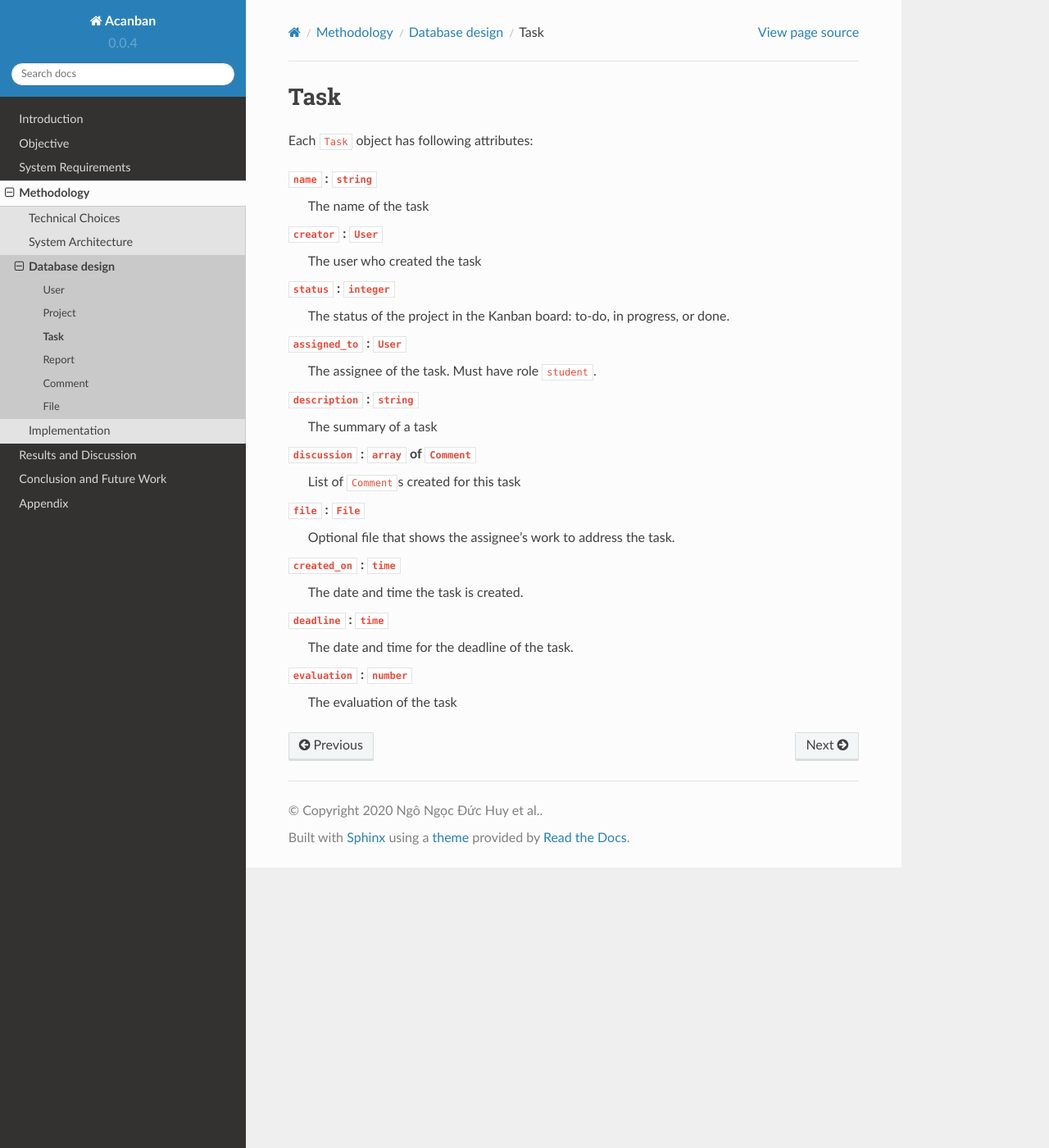
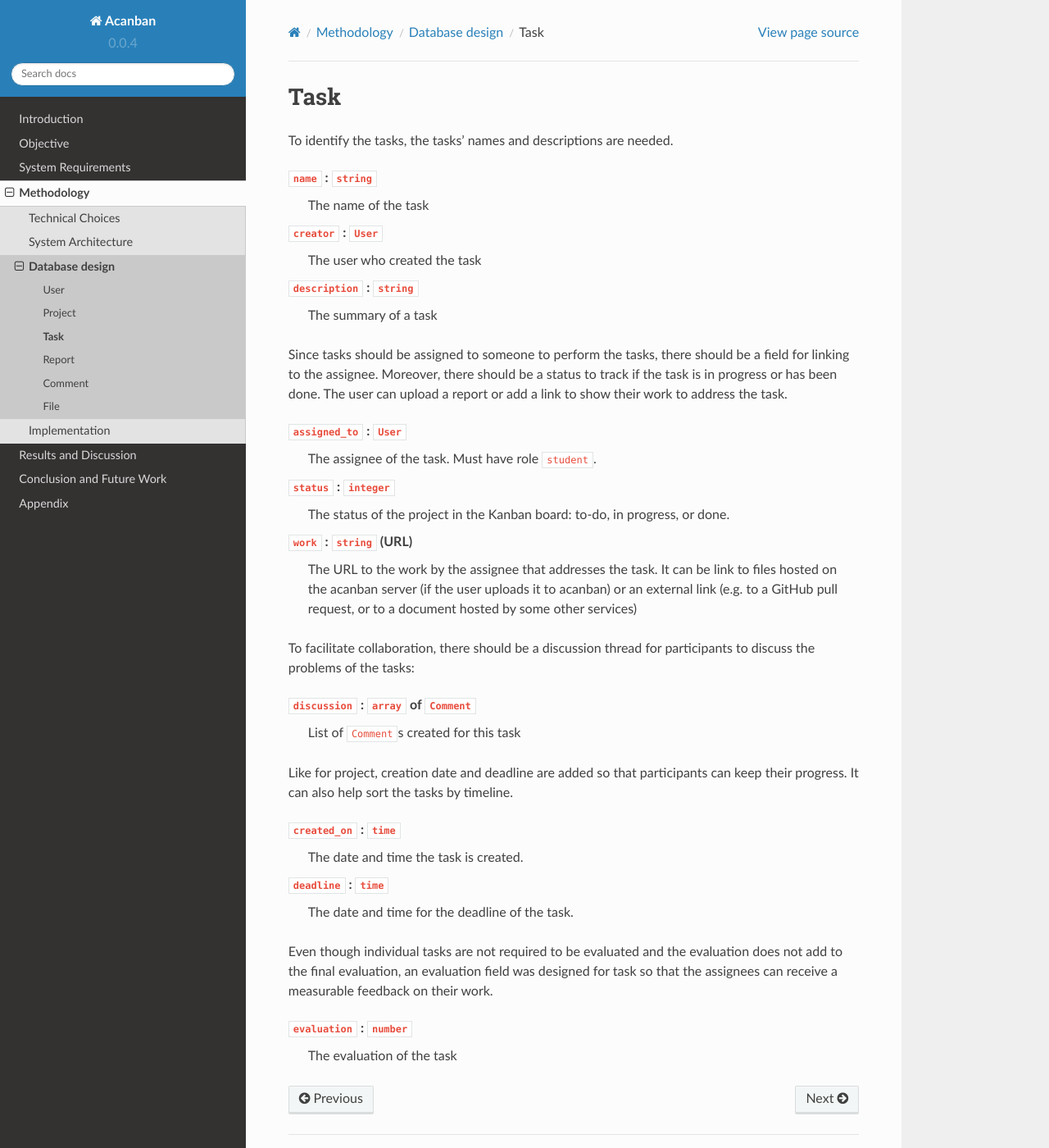
Before and after one commit to Huy-Ngo/acanban, a Sphinx documentation site: the page built from docs/source/meth/database/task.rst, in a window 1280 px wide and 1400 px high. Shown: the whole window at 82% size. Built offline with Sphinx 7.4.7 and the Read the Docs theme 2.0.0, drawn with Linux system fonts in a browser that asks for light colours; the version number is read from the project's files by our own code.

Commit message:
Add more details about some more tables

```diff
--- a/docs/source/meth/database/file.rst
+++ b/docs/source/meth/database/file.rst
@@ -2,7 +2,8 @@ File
 ====
 
 The ``File`` object is needed to store the metadata about the files
-used in project.
+used in project.  The object indicates the IPFS link to the file,
+besides other metadata such as uploader, uploaded time, file name, ...
 
 ``id`` : ``string``
    UUID unique to the upload.
--- a/docs/source/meth/database/project.rst
+++ b/docs/source/meth/database/project.rst
@@ -38,7 +38,7 @@ This is the evaluation of the supervisor. (rewrite this paragraph)
    It can be based on previous evaluation of individual tasks.
 
 Additionally, information about the timeframe of the project is also needed.
-(TBD)
+It can be used for sorting, filtering and reminding participants of the deadline.
 
 ``created_on`` : ``time``
    The date and time the project is created.
--- a/docs/source/meth/database/task.rst
+++ b/docs/source/meth/database/task.rst
@@ -1,7 +1,7 @@
 Task
 ====
 
-Each ``Task`` object has following attributes:
+To identify the tasks, the tasks' names and descriptions are needed.
 
 ``name`` : ``string``
    The name of the task
@@ -9,20 +9,37 @@ Each ``Task`` object has following attributes:
 ``creator`` : ``User``
    The user who created the task
 
-``status`` : ``integer``
-   The status of the project in the Kanban board: to-do, in progress, or done.
+``description`` : ``string``
+   The summary of a task
+
+Since tasks should be assigned to someone to perform the tasks,
+there should be a field for linking to the assignee.
+Moreover, there should be a status to track if the task is in progress
+or has been done.
+The user can upload a report or add a link to show their work
+to address the task.
 
 ``assigned_to`` : ``User``
    The assignee of the task. Must have role ``student``.
 
-``description`` : ``string``
-   The summary of a task
+``status`` : ``integer``
+   The status of the project in the Kanban board: to-do, in progress, or done.
+
+``work`` : ``string`` (URL)
+   The URL to the work by the assignee that addresses the task.
+   It can be link to files hosted on the acanban server
+   (if the user uploads it to acanban)
+   or an external link (e.g. to a GitHub pull request, or to a document hosted
+   by some other services)
+
+To facilitate collaboration, there should be a discussion thread for participants
+to discuss the problems of the tasks:
 
 ``discussion`` : ``array`` of ``Comment``
    List of ``Comment``\s created for this task
 
-``file`` : ``File``
-   Optional file that shows the assignee's work to address the task.
+Like for project, creation date and deadline are added so that participants
+can keep their progress.  It can also help sort the tasks by timeline.
 
 ``created_on`` : ``time``
    The date and time the task is created.
@@ -30,5 +47,9 @@ Each ``Task`` object has following attributes:
 ``deadline`` : ``time``
    The date and time for the deadline of the task.
 
+Even though individual tasks are not required to be evaluated and the evaluation
+does not add to the final evaluation, an evaluation field was designed for task
+so that the assignees can receive a measurable feedback on their work.
+
 ``evaluation`` : ``number``
    The evaluation of the task
```
Also changed, not shown: docs/source/meth/database/comment.rst (+7 -1 lines), docs/source/meth/database/index.rst (+4 -8 lines), 1 other file.
